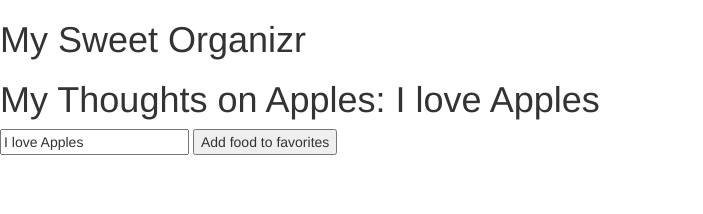
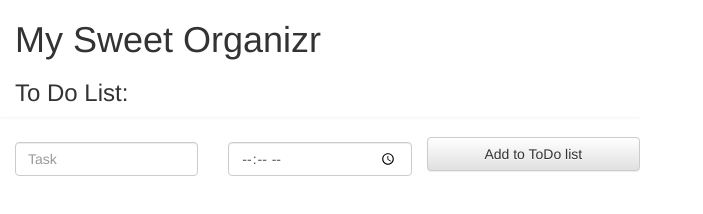
Before and after one commit to SRobotSoftware/angular-test, a website: page index.html in a window 1280 px wide. Shown: the whole page, without its empty margins (0-703 px from the left). Drawn offline with nearby package versions, Linux system fonts and the light colour scheme.

Commit message:
Turned into ToDo list

```diff
--- a/app/components/todo/todo-controller.js
+++ b/app/components/todo/todo-controller.js
@@ -1,8 +1,11 @@
 app.controller('TodoController', function () {
     var vm = this;
-    vm.apple = "I love Apples";
-    vm.favoriteFoods = [];
-    vm.addFood = function () {
-        vm.favoriteFoods.push(vm.apple);
+    vm.list = [];
+    vm.addEvent = function () {
+        vm.list.push(vm.myEvent);
+        vm.myEvent = '';
+    }
+    vm.removeEvent = function(item) {
+        vm.list.splice(item,1);
     }
 });
--- a/index.html
+++ b/index.html
@@ -9,18 +9,31 @@
 </head>
 
 <body ng-controller="TodoController as tc">
+    <!--Site Container-->
+    <div class="container-fluid">
 
-    <h1>My Sweet Organizr</h1>
-
-    <ul>
-        <li ng-repeat="food in tc.favoriteFoods">I love {{food}}</li>
-    </ul>
-
-    <h1>My Thoughts on Apples: {{tc.apple}}</h1>
-
-    <input type="text" ng-model="tc.apple">
-    <button ng-click="tc.addFood()">Add food to favorites</button>
-
+        <div class="h1">My Sweet Organizr</div>
+        <div class="h3">To Do List: </div>
+        <div class="row">
+            <ul class="list-group col-xs-6">
+                <li class="list-group-item" ng-repeat="currentItem in tc.list track by $index">{{currentItem.task}} - {{currentItem.time | date: 'shortTime'}}<span class="badge" ng-click="tc.removeEvent($index)">X</span></li>
+            </ul>
+        </div>
+        <div class="row">
+            <form class="form" ng-submit="tc.addEvent(tc.myEvent)">
+                <div class="form-group col-xs-2">
+                    <label for=""></label>
+                    <input class="form-control" type="text" placeholder="Task" ng-model="tc.myEvent.task">
+                </div>
+                <div class="form-group col-xs-2">
+                    <label for=""></label>
+                    <input class="form-control" type="time" placeholder="When to do it" ng-model="tc.myEvent.time">
+                </div>
+                <button class="btn btn-default col-xs-2" type="submit">Add to ToDo list</button>
+            </form>
+        </div>
+        <!--Close Site Container-->
+    </div>
     <!--Load Libraries-->
     <script src="bower_components/jquery/dist/jquery.min.js"></script>
     <script src="bower_components/bootstrap/dist/js/bootstrap.min.js"></script>
```
